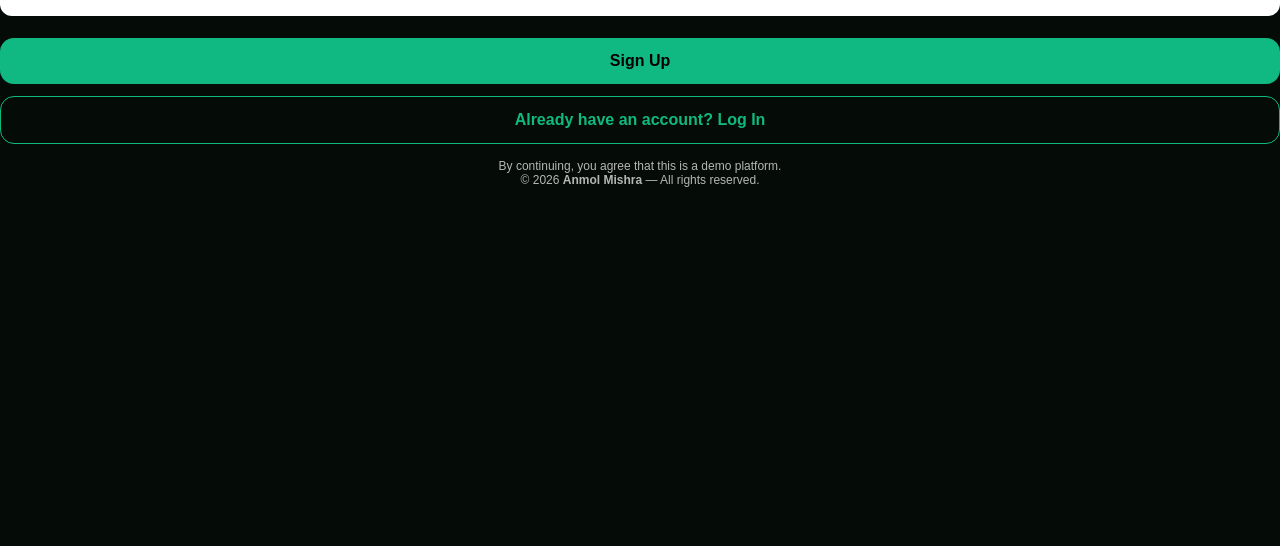
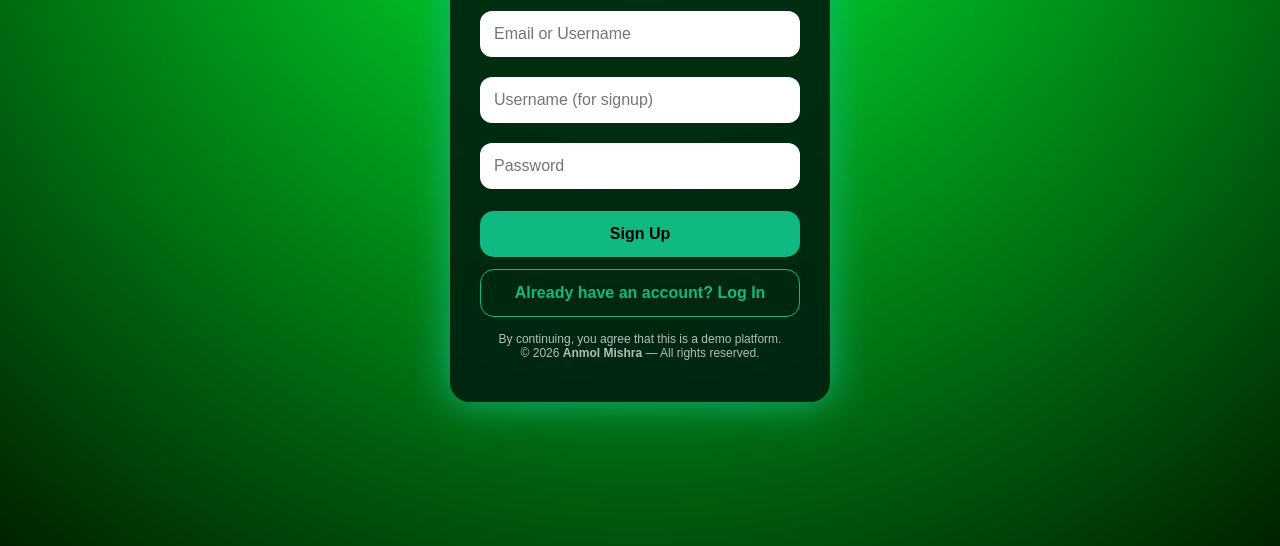
Before and after one commit to shikha993591-arch/anmolista, a plain HTML site: page index.html in a window 1280 px wide. Shown: the part 254-800 px from the top of the page. Drawn offline with Linux system fonts and the light colour scheme.

Commit message:
Update index.html

```diff
--- a/index.html
+++ b/index.html
@@ -2,16 +2,13 @@
 <html lang="en">
 <head>
 <meta charset="UTF-8">
-<meta name="viewport" content="width=device-width, initial-scale=1.0, maximum-scale=1">
 <title>Anmolista • Login</title>
 <link rel="stylesheet" href="style.css">
-<script defer src="https://www.gstatic.com/firebasejs/9.23.0/firebase-app-compat.js"></script>
-<script defer src="https://www.gstatic.com/firebasejs/9.23.0/firebase-auth-compat.js"></script>
 <script defer src="auth.js"></script>
 </head>
-<body class="bg">
+<body class="auth-body">
 
-<div class="login-card">
+<div class="auth-card">
   <h1 class="logo">Anmolista</h1>
 
   <input id="email" placeholder="Email or Username">
```
